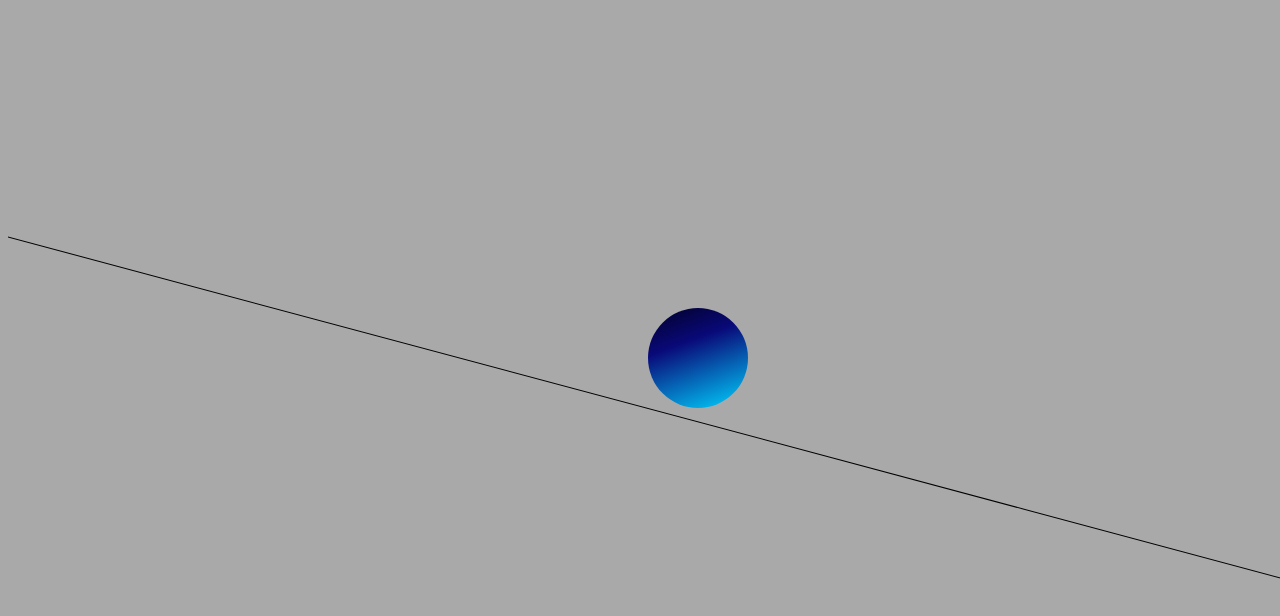
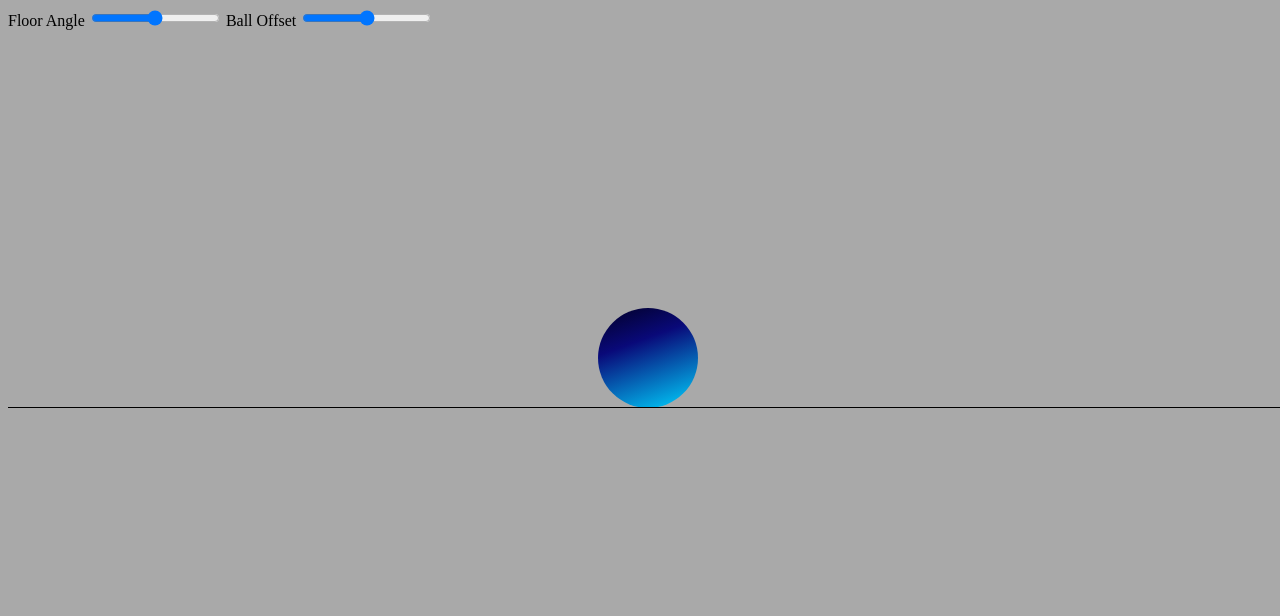
Before and after one commit to aaronparisi/web_api_animations, a plain HTML site: page rolling_ball/slanted.html in a window 1280 px wide. Drawn offline with Linux system fonts and the light colour scheme.

Commit message:
ball offset + floor slider playground

```diff
--- a/rolling_ball/slanted.css
+++ b/rolling_ball/slanted.css
@@ -9,30 +9,39 @@ html, body {
 }
 
 #floor {
+  --floor-angle: 0deg;
   width: 200%;
-  height: 50%;
+  height: 10px;
 
   position: absolute;
-  top: 0;
+  bottom: 50vh;
   left: -50vw;
 
   border-bottom: 1px solid black;
 
-  transform: rotate(15deg);
+  transform: rotate(var(--floor-angle));
   transform-origin: bottom center;
+
+  z-index: 1;
 }
 
 #ball {
-  height: 100px;
-  width: 100px;
+  --ball-radius: 50px;
+  --ball-dx: 0px;
+  --ball-dy: 0px;
+  --ball-angle: 0deg;
+
+  height: calc(var(--ball-radius) * 2);
+  width: calc(var(--ball-radius) * 2);
 
   position: absolute;
   bottom: 50%;
-  left: 50%;
+  left: calc(50% - var(--ball-radius) + var(--ball-dx));
 
   background: rgb(2,0,36);
   background: linear-gradient(160deg, rgba(2,0,36,1) 0%, rgba(9,9,121,1) 35%, rgba(0,212,255,1) 100%);
   border-radius: 50px;
 
-  z-index: 2;
+  transform: translateY(var(--ball-dy)) rotate(var(--ball-angle));
+  transform-origin: bottom center;
 }
--- a/rolling_ball/slanted.html
+++ b/rolling_ball/slanted.html
@@ -8,6 +8,26 @@
   </head>
   <body>
     <div id="ball"></div>
+    <label for="floor-angle">Floor Angle</label>
+    <input
+      type="range"
+      id="floor-angle"
+      name="floor-angle"
+      min="-180"
+      max="180"
+      step="1"
+      value="0"
+    >
+    <label for="ball-offset">Ball Offset</label>
+    <input
+      type="range"
+      id="ball-offset"
+      name="ball-offset"
+      min="-300"
+      max="300"
+      step="1"
+      value="0"
+    >
     <div id="floor"></div>
   </body>
 </html>
--- a/rolling_ball/slanted.js
+++ b/rolling_ball/slanted.js
@@ -1,66 +1,54 @@
 // DOM
 const $ball = document.getElementById('ball')
+const $ballOffsetSlider = document.getElementById('ball-offset')
 const $floor = document.getElementById('floor')
+const $floorAngleSlider = document.getElementById('floor-angle')
 const ballStyle = getComputedStyle($ball)
 const floorStyle = getComputedStyle($floor)
 const viewWidth = document.documentElement.clientWidth
-let numRotations = viewWidth / (2 * Math.PI * parseFloat(ballStyle.height))
-let prevPlaybackRate = 1
-let floorTransformAngle
+let floorAngle,
+  ballOffset
 
 // HELPERS
+const getFloorTransformVals = () => {
+  let floorTransform = floorStyle.getPropertyValue('transform')
+  return floorTransform.split('(')[1].split(')')[0].split(',');
+}
 const calcFloorAngle = () => {
-  let floorTransform = floorStyle.getPropertyValue('transform')
-  let floorTransformVals = floorTransform.split('(')[1].split(')')[0].split(',');
-  let floorTransformAngle = Math.round(Math.atan2(floorTransformVals[1],floorTransformVals[0]) * (180/Math.PI))
+  let floorTransformVals = getFloorTransformVals()
+  let floorAngle = Math.round(Math.atan2(floorTransformVals[1],floorTransformVals[0]) * (180/Math.PI))
 
-  return floorTransformAngle
+  return floorAngle
+}
+const calcBallOffsets = () => {
+  let floorAngleRadians = (Math.PI * floorAngle) / 180
+  let newBallOffsetX = Math.cos(floorAngleRadians) * ballOffset
+  let newBallOffsetY = Math.sin(floorAngleRadians) * ballOffset
+
+  return [newBallOffsetX, newBallOffsetY]
+}
+const adjustBall = () => {
+  ballOffset = $ballOffsetSlider.value
+
+  let ballOffsets = calcBallOffsets()
+  $ball.style.setProperty('--ball-angle', `${floorAngle}deg`)
+  $ball.style.setProperty('--ball-dx', `${ballOffsets[0]}px`)
+  $ball.style.setProperty('--ball-dy', `${ballOffsets[1]}px`)
 }
 const onFloorTilt = () => {
-  floorTransformAngle = calcFloorAngle()  // in case it's changed
+  floorAngle = Number($floorAngleSlider.value)
+  $floor.style.setProperty('--floor-angle', `${floorAngle}deg`)
 
-  // figure out ball offsets now
-
-  // redo ball animations
+  adjustBall()
+}
+const onBallOffset = () => {
+  adjustBall()
 }
 
 // SETUP
+onBallOffset()
 onFloorTilt()
 
-// KEYFRAMES
-const ballKeyframes = [
-  {
-    transform: `translateX(100vw) rotate(${numRotations*360}deg)`
-  },
-  {
-    transform: `translateX(-100vw) rotate(-${numRotations*360}deg)`
-  }
-]
-const ballOptions = {
-  duration: 15000,
-  iterations: Infinity,
-  playbackRate: prevPlaybackRate
-}
-
-// ANIMATIONS
-// const ballAnim = $ball.animate(
-//   ballKeyframes,
-//   ballOptions
-// )
-// $ball.addEventListener('click', () => {
-//   console.log(`current playback: ${ballAnim.playbackRate}`)
-//   console.log(`prev playback: ${prevPlaybackRate}`)
-//   if (ballAnim.playbackRate === 0) {
-//     ballAnim.updatePlaybackRate(prevPlaybackRate)
-//     prevPlaybackRate = 0
-//   } else {
-//     prevPlaybackRate = ballAnim.playbackRate
-//     ballAnim.updatePlaybackRate(0)
-//   }
-// })
-// $floor.addEventListener('click', () => {
-//   if (ballAnim.playbackRate === 0) return
-
-//   ballAnim.updatePlaybackRate(ballAnim.playbackRate * -1)
-//   prevPlaybackRate = ballAnim.playbackRate
-// })
+// LISTENERS
+$ballOffsetSlider.addEventListener('input', onBallOffset)
+$floorAngleSlider.addEventListener('input', onFloorTilt)
```
Also changed, not shown: rolling_ball/planning.txt.
